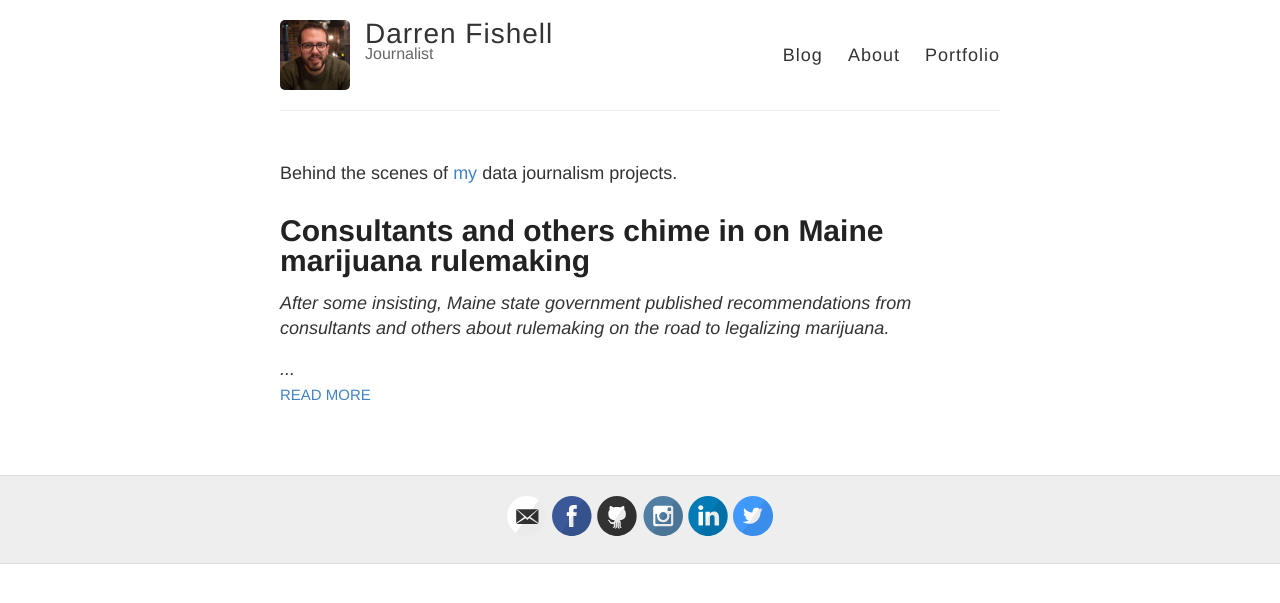
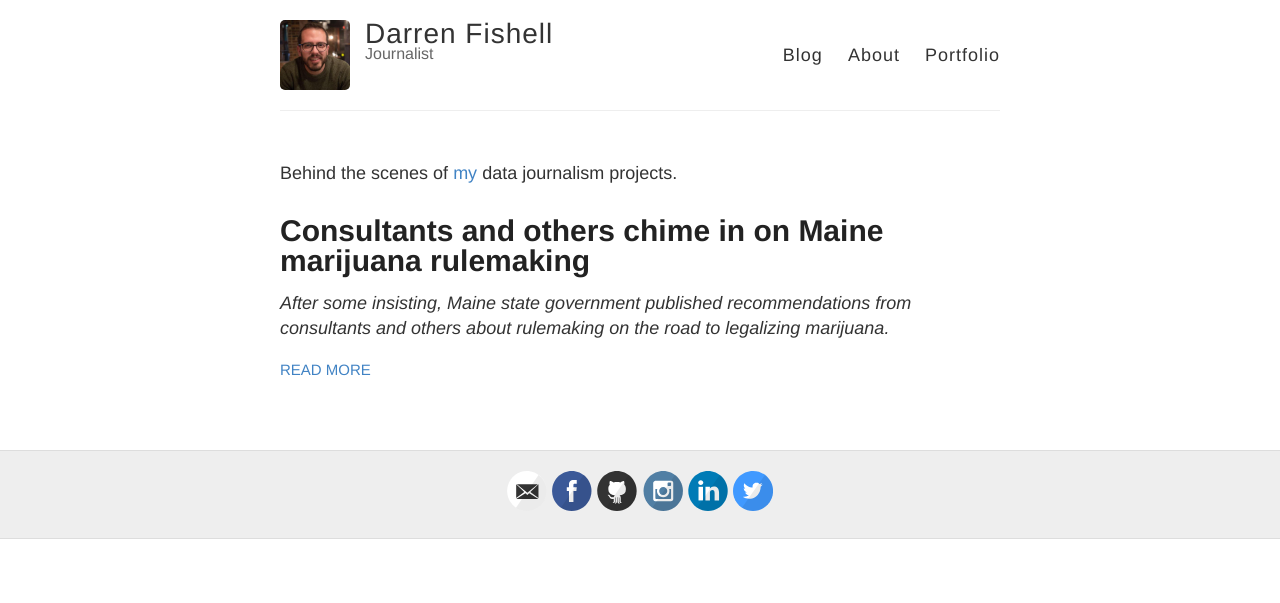
Before and after one commit to darrenfishell/darrenfishell.github.io, a Jekyll site: the page built from index.html, in a window 1280 px wide. Shown: the top 603 px of the page. Built offline with Jekyll 4.4.1, drawn with Linux system fonts in a browser that asks for light colours.

Commit message:
Revoked change

```diff
--- a/index.html
+++ b/index.html
@@ -11,7 +11,7 @@ Behind the scenes of <a href="http://twitter.com/darrenfishell">my</a> data jour
       <h1><a href="{{ site.baseurl }}{{ post.url }}">{{ post.title }}</a></h1>
 
       <div class="entry">
-        <em>{{ post.excerpt }}...</em>
+        <em>{{ post.excerpt }}</em>
       </div>
 
       <a href="{{ site.baseurl }}{{ post.url }}" class="read-more">Read More</a>
```
